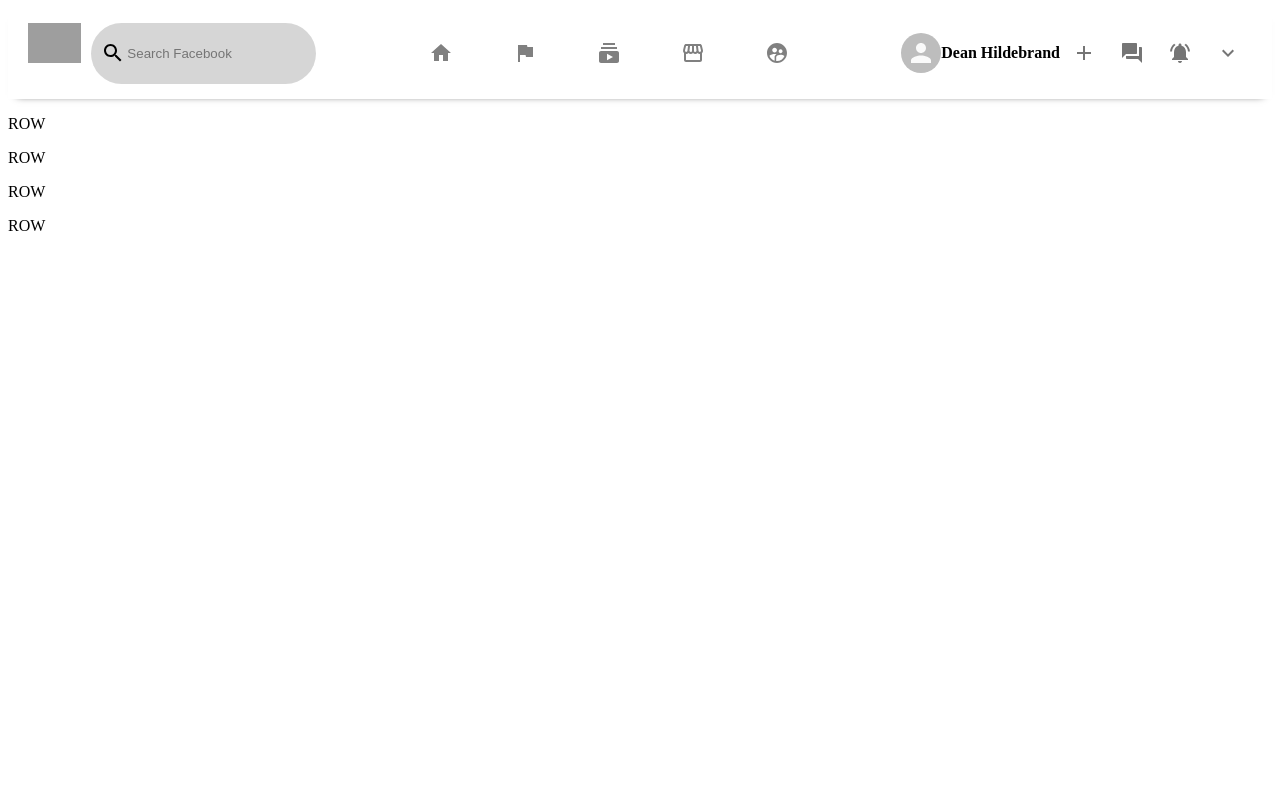
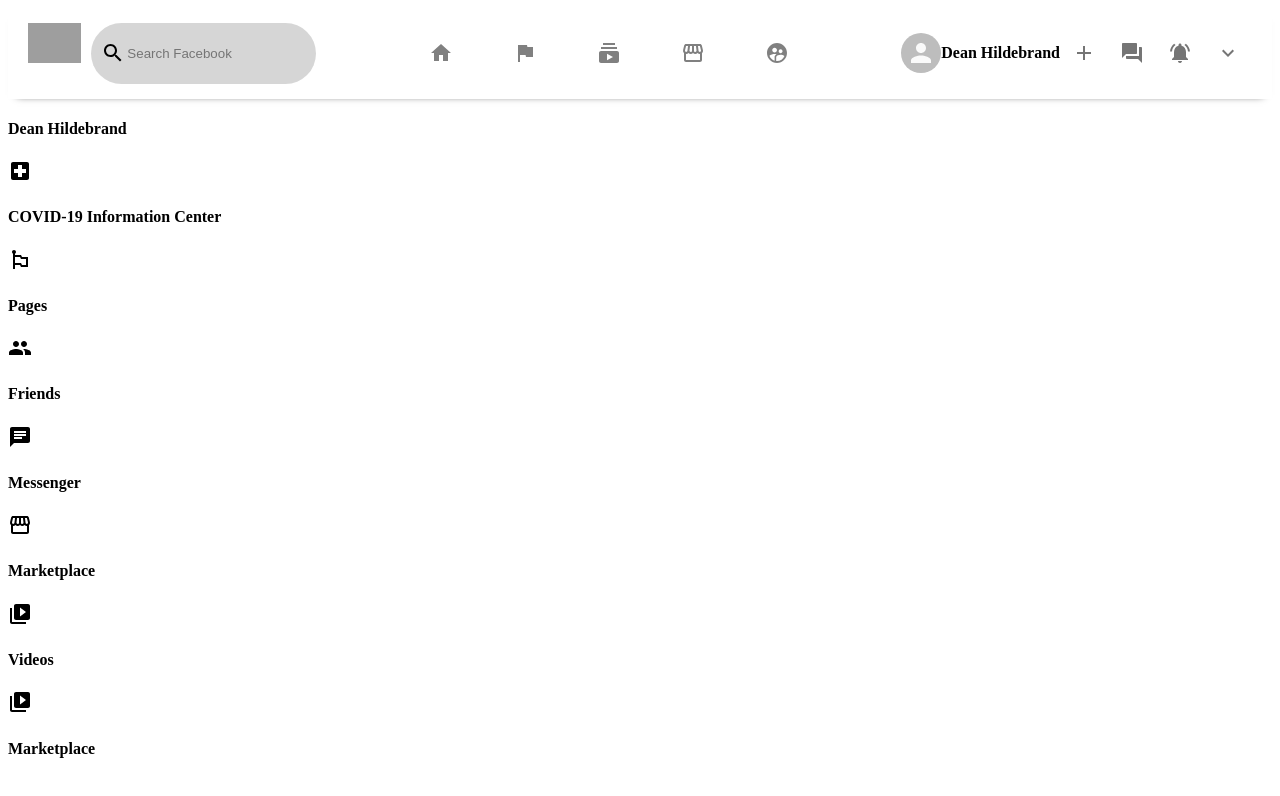
Before and after one commit to dean-hildebrand/facebook-clone, a React (Create React App) app in the folder fb-clone/: page / in a window 1280 px wide. Shown: the top 796 px of the page. Built offline with nearby package versions, Linux system fonts and the light colour scheme; grey boxes are pictures that could not be loaded.

Commit message:
Added rows to the sidebar with icons through props

```diff
--- a/fb-clone/src/components/Sidebar.js
+++ b/fb-clone/src/components/Sidebar.js
@@ -1,14 +1,26 @@
 import React from 'react'
-// import '../css/Sidebar.css'
+import '../css/Sidebar.css'
 import SidebarRow from '../components/SidebarRow'
+import LocalHospitalIcon from "@material-ui/icons/LocalHospital"
+import EmojiFlagsIcon from "@material-ui/icons/EmojiFlags";
+import PeopleIcon from "@material-ui/icons/People";
+import ChatIcon from "@material-ui/icons/Chat";
+import StorefrontIcon from "@material-ui/icons/Storefront";
+import VideoLibraryIcon from "@material-ui/icons/VideoLibrary";
+import ExpandMoreOutlined from "@material-ui/icons/VideoLibrary";
 
 function Sidebar() {
   return (
     <div className="sidebar">
-<SidebarRow />
-<SidebarRow />
-<SidebarRow />
-<SidebarRow />
+{<SidebarRow src="" title="Dean Hildebrand"/>}
+<SidebarRow Icon={LocalHospitalIcon} title="COVID-19 Information Center"/>
+<SidebarRow Icon={EmojiFlagsIcon} title="Pages"/>
+<SidebarRow Icon={PeopleIcon} title="Friends"/>
+<SidebarRow Icon={ChatIcon} title="Messenger"/>
+<SidebarRow Icon={StorefrontIcon} title="Marketplace"/>
+<SidebarRow Icon={VideoLibraryIcon} title="Videos"/>
+<SidebarRow Icon={ExpandMoreOutlined} title="Marketplace"/>
+
     </div>
   )
 }
--- a/fb-clone/src/components/SidebarRow.js
+++ b/fb-clone/src/components/SidebarRow.js
@@ -1,10 +1,14 @@
 import React from 'react'
-// import '../SidebarRow.css'
+import { Avatar } from "@material-ui/core"
+import '../css/SidebarRow.css'
 
-function SidebarRow() {
+function SidebarRow({ src, Icon,  title }) {
   return (
     <div className="SidebarRow">
-    <p>ROW</p>
+    {src && <Avatar src={src} />}
+    {Icon && <Icon />}
+
+    <h4>{title}</h4>
     </div>
   )
 }
```
